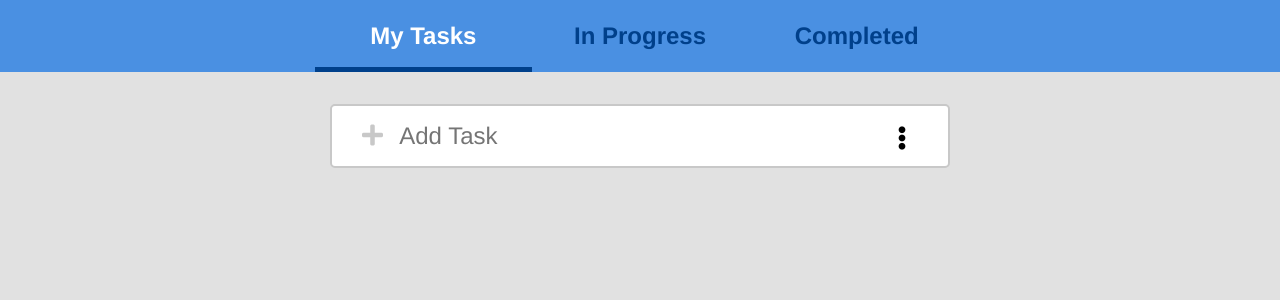
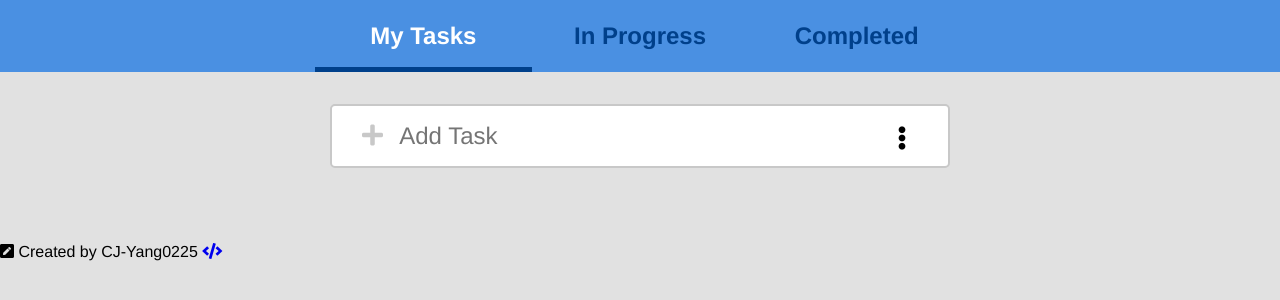
Before and after one commit to CJ-Yang0225/vanillajs-todolist, a plain HTML site: page index.html in a window 1280 px wide. Drawn offline with Linux system fonts and the light colour scheme.

Commit message:
Update index.html

```diff
--- a/index.html
+++ b/index.html
@@ -27,7 +27,7 @@
         </ul>
       </div>
     </header>
-    <main class="main container ">
+    <main class="main container">
       <div class="add_task">
         <label class="add_task-label icon" for="add_task-input">
           <i class="fas fa-plus"></i>
@@ -80,8 +80,19 @@
         </div>
       </div>
       <ul class="plates"></ul>
+      <div class="tasks-status"></div>
     </main>
-    <footer class="author"></footer>
+    <footer class="author">
+      <i class="fas fa-pen-square author-footer-pen"></i>
+      Created by CJ-Yang0225
+      <a
+        href="https://github.com/CJ-Yang0225/vanillajs-todoList"
+        title="source code"
+        class="author-footer-link"
+        target="_blank"
+        ><i class="fas fa-code"></i
+      ></a>
+    </footer>
   </body>
   <script src="js/main.js"></script>
 </html>
```
